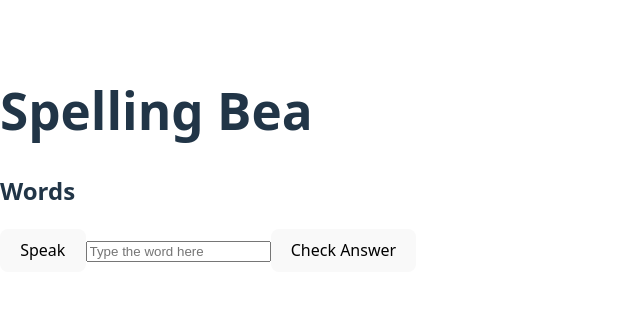
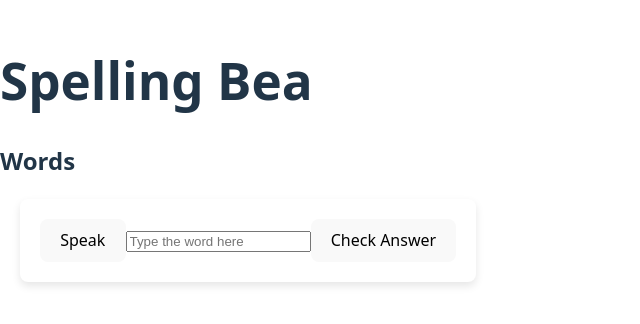
Before and after one commit to rolentle/spellingBea, a React (Vite) app: page / in a window 1280 px wide. Shown: the part 240-564 px from the top of the page, without its empty margins (0-640 px from the left). Built offline with nearby package versions, Linux system fonts and the light colour scheme.

Commit message:
sytling and and auto speak

```diff
--- /dev/null
+++ b/src/Word.css
@@ -0,0 +1,8 @@
+.card {
+    background-color: #fff;
+    border-radius: 8px;
+    box-shadow: 0 4px 8px rgba(0, 0, 0, 0.1);
+    padding: 20px;
+    margin: 20px;
+    text-align: center;
+}
--- a/src/Word.tsx
+++ b/src/Word.tsx
@@ -1,15 +1,22 @@
-import { useState, useMemo } from "react";
+import { useState, useMemo, useEffect } from "react";
+import './Word.css'
 
 function Word({ word, active, setActive }: Readonly<{ word: string, active: boolean, setActive: () => void }>) {
     const [inputWord, setInputWord] = useState("");
     const utterance = useMemo(() => new SpeechSynthesisUtterance(word), [word]);
+    useEffect(() => {
+        if (active) {
+            speechSynthesis.speak(utterance);
+        }
+    }, [active, utterance]);
+
     const checkAnswer = () => {        if (inputWord.toLowerCase() === word.toLowerCase()) {
             setActive()
         }
     }
 
     return (
-        <div style={ { display: active ? "block" : "none" } }>
+        <div className="card" style={ { display: active ? "block" : "none" } }>
             <button onClick={() => speechSynthesis.speak(utterance)}>Speak</button>
             <input
                 type="text"
--- a/src/Words.tsx
+++ b/src/Words.tsx
@@ -2,12 +2,21 @@ import { useState } from 'react';
 import Word from './Word'
 function Words({ words }: Readonly<{ words: string[] }>) {
     const [activeIndex, setActiveIndex] = useState(0);
+    const [finished, setFinished] = useState(false);
+    const setActiveIndexSafe = (index: number) => {
+        if (index < words.length) {
+            setActiveIndex(index);
+        } else {
+            setFinished(true);
+        }
+    }
     return (
         <div>
             <h2>Words</h2>
             {words.map((word, index) => (
-                <Word key={word} active={index === activeIndex} setActive={() => setActiveIndex(index+1)} word={word} />
+                <Word key={index} active={index === activeIndex} setActive={() => setActiveIndexSafe(index+1)} word={word} />
             ))}
+            {finished && <h3>Congratulations! You've completed the spelling bea!</h3>}
         </div>
     )
 }
```
